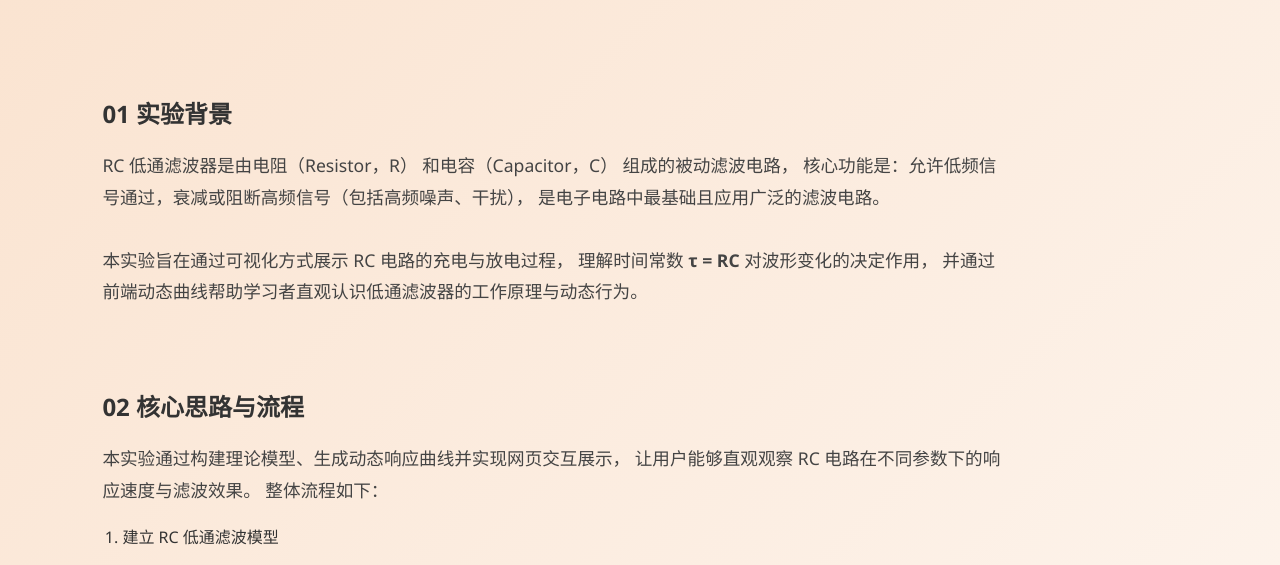
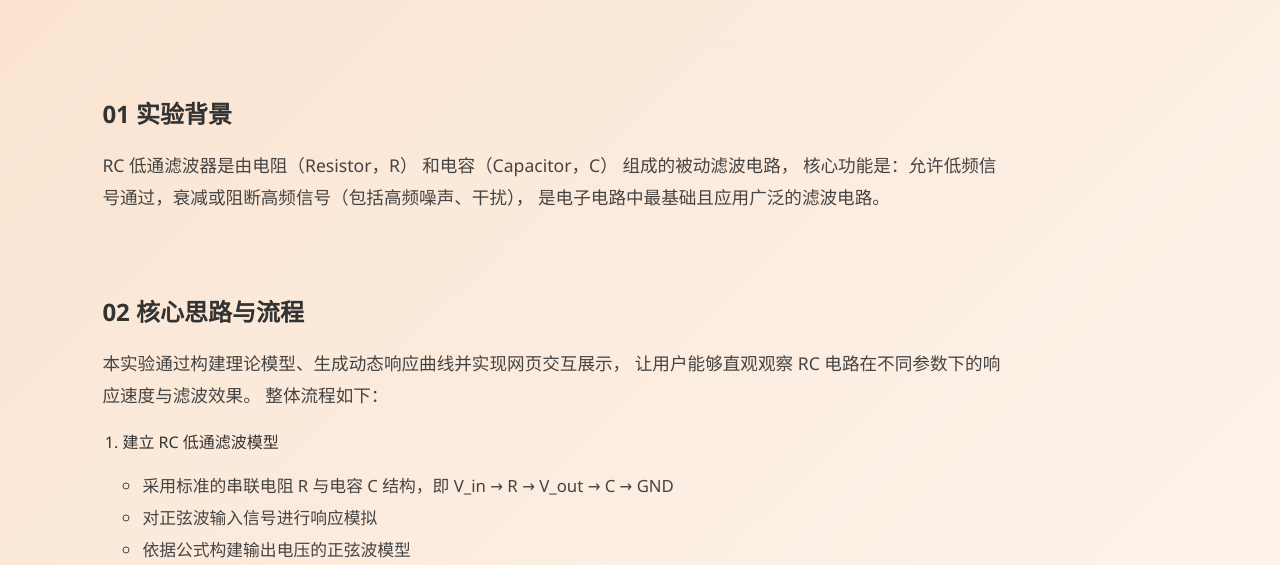
Before and after one commit to maverickxone/Homework-IC-Network, a plain HTML site: page RC/intro_rc.html in a window 1280 px wide. Shown: the part 213-778 px from the top of the page. Drawn offline with Linux system fonts and the light colour scheme.

Commit message:
小修改

```diff
--- a/RC/intro_rc.html
+++ b/RC/intro_rc.html
@@ -33,10 +33,6 @@
                 RC 低通滤波器是由电阻（Resistor，R） 和电容（Capacitor，C） 组成的被动滤波电路，
                 核心功能是：允许低频信号通过，衰减或阻断高频信号（包括高频噪声、干扰），
                 是电子电路中最基础且应用广泛的滤波电路。
-                <br><br>
-                本实验旨在通过可视化方式展示 RC 电路的充电与放电过程，
-                理解时间常数 <span style="font-weight:600;">τ = RC</span> 对波形变化的决定作用，
-                并通过前端动态曲线帮助学习者直观认识低通滤波器的工作原理与动态行为。
             </p>
         </section>
 
```
